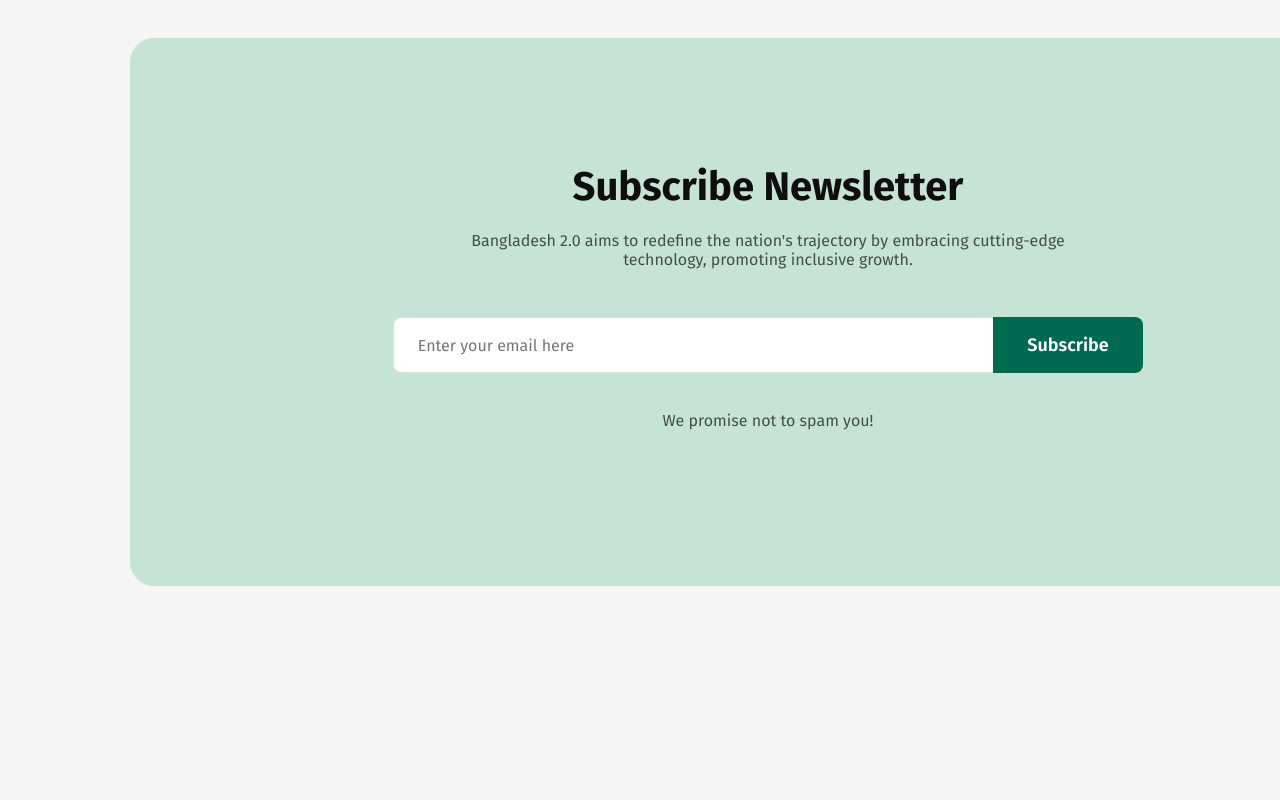
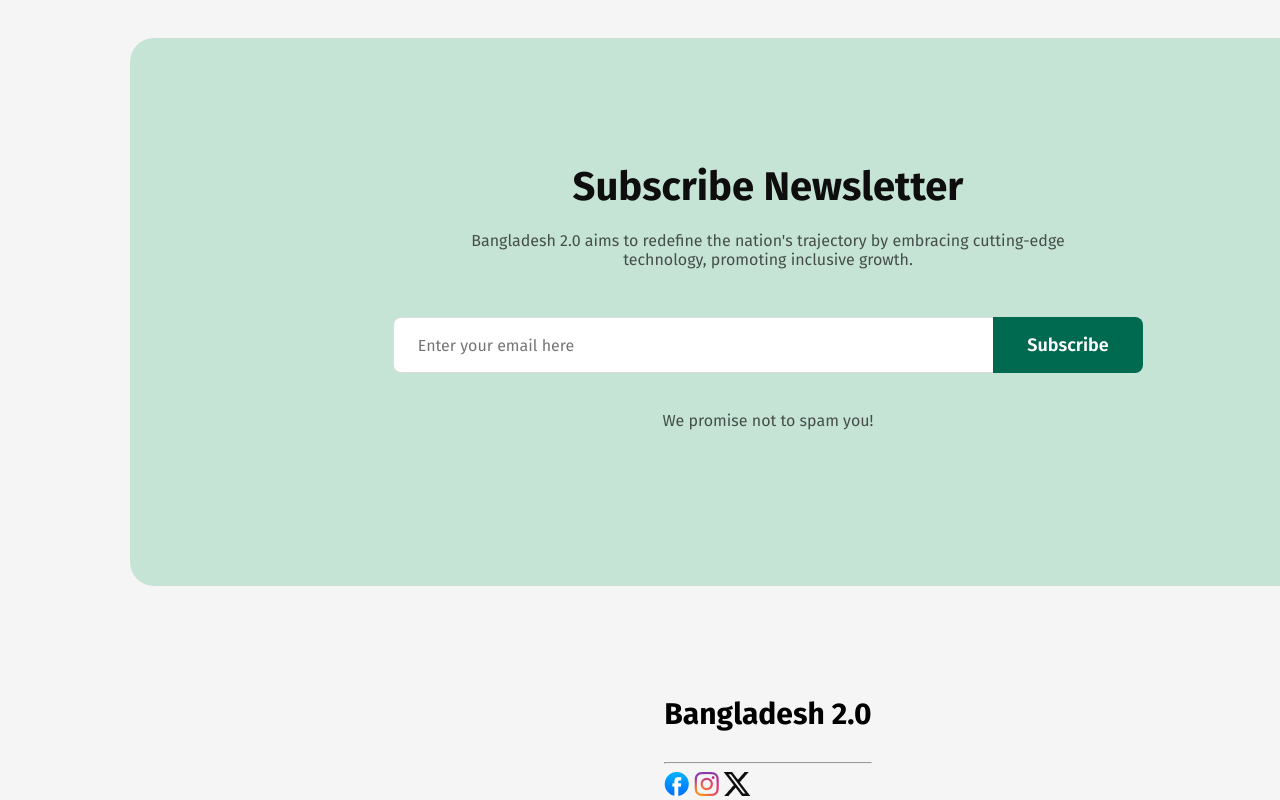
Before and after one commit to tabassum22b/bangladesh-2.0, a plain HTML site: page index.html in a window 1280 px wide. Shown: the part 5163-5963 px from the top of the page. Before the commit the page ends 5829 px from the top, so only its background shows below. Drawn offline with Linux system fonts and the light colour scheme.

Commit message:
added footer

```diff
--- a/index.html
+++ b/index.html
@@ -215,7 +215,20 @@
         </section>
 
 </main>
+<footer>
 
+    <div class="classend">
+     <h3 class="nav-title">Bangladesh 2.0</h3>
+     <hr>
+    </div>
+    <div class="icons">
+    <a href=""><img class="img-1" src="assets/facebook.png" alt=""></a>
+    <a href=""> <img src="assets/instagram.png" alt=""></a>
+    <a href=""><img class="img-3" src="assets/x.png" alt=""></a>
+
+    </div>
+
+ </footer>
 
 </body>
 </html>
```
